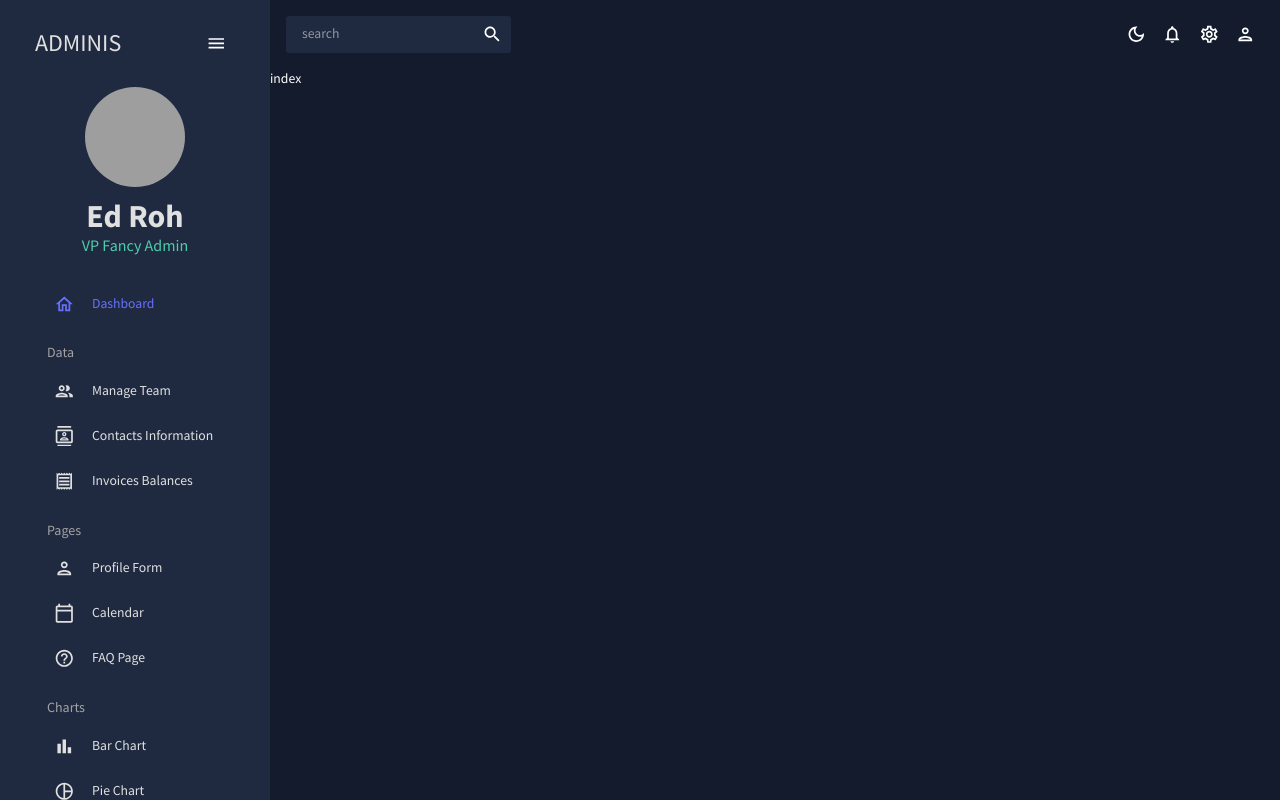
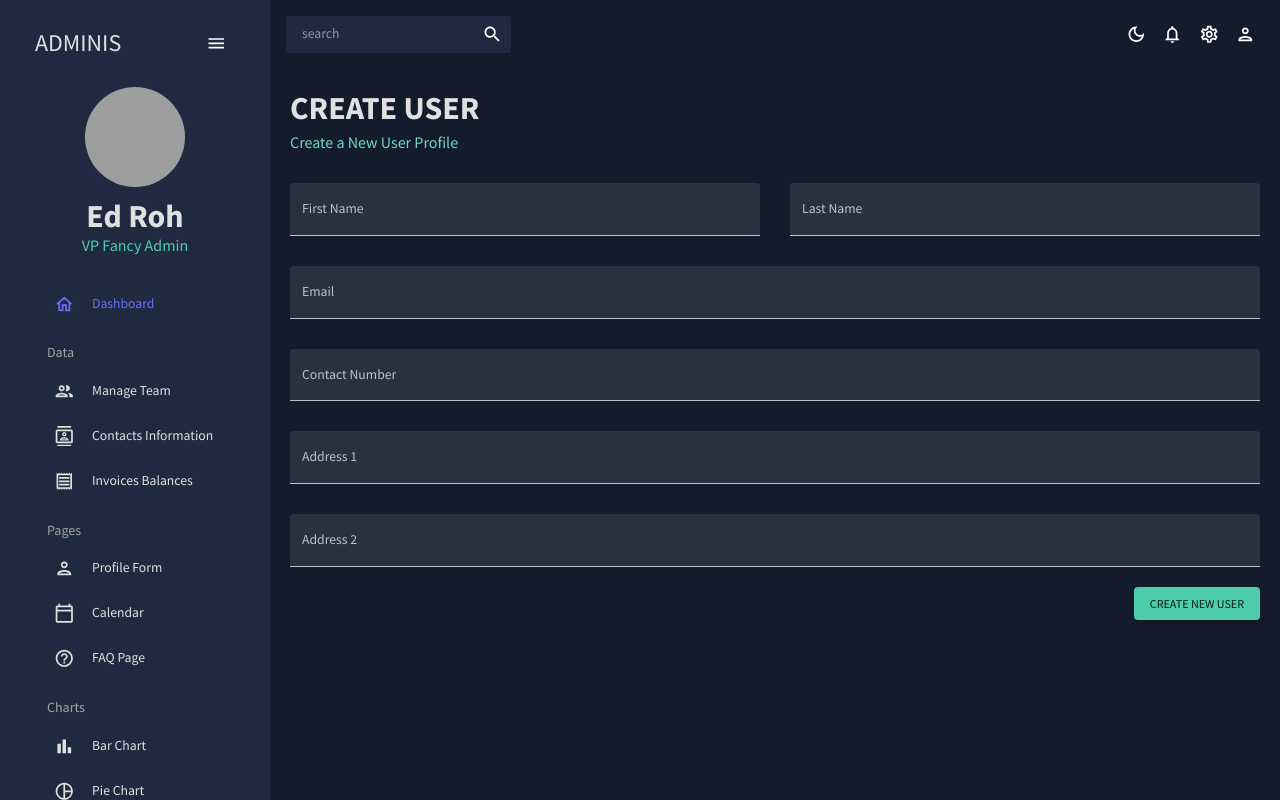
Before and after one commit to JMUT1/material-dashbord-tut, a React (Create React App) app: page /form in a window 1280 px wide. Built offline with nearby package versions, Linux system fonts and the light colour scheme; grey boxes are pictures that could not be loaded.

Commit message:
making the form and validations

```diff
--- a/src/scenes/form/index.jsx
+++ b/src/scenes/form/index.jsx
@@ -4,11 +4,151 @@
 import useMediaQuery from "@mui/material/useMediaQuery";
 import Header from "../../components/Header";
 
+const Form = () => {
+  const isNonMobile = useMediaQuery("(min-width:600px)");
 
-const Form = () => {
+  const handleFormSubmit = (values) => {
+    console.log(values);
+  };
+
   return (
-    <Box>index</Box>
-  )
-}
+    <Box m="20px">
+      <Header title="CREATE USER" subtitle="Create a New User Profile" />
 
-export default Form
+      <Formik
+        onSubmit={handleFormSubmit}
+        initialValues={initialValues}
+        validationSchema={checkoutSchema}
+      >
+        {({
+          values,
+          errors,
+          touched,
+          handleBlur,
+          handleChange,
+          handleSubmit,
+        }) => (
+          <form onSubmit={handleSubmit}>
+            <Box
+              display="grid"
+              gap="30px"
+              gridTemplateColumns="repeat(4, minmax(0, 1fr))"
+              sx={{
+                "& > div": { gridColumn: isNonMobile ? undefined : "span 4" },
+              }}
+            >
+              <TextField
+                fullWidth
+                variant="filled"
+                type="text"
+                label="First Name"
+                onBlur={handleBlur}
+                onChange={handleChange}
+                value={values.firstName}
+                name="firstName"
+                error={!!touched.firstName && !!errors.firstName}
+                helperText={touched.firstName && errors.firstName}
+                sx={{ gridColumn: "span 2" }}
+              />
+              <TextField
+                fullWidth
+                variant="filled"
+                type="text"
+                label="Last Name"
+                onBlur={handleBlur}
+                onChange={handleChange}
+                value={values.lastName}
+                name="lastName"
+                error={!!touched.lastName && !!errors.lastName}
+                helperText={touched.lastName && errors.lastName}
+                sx={{ gridColumn: "span 2" }}
+              />
+              <TextField
+                fullWidth
+                variant="filled"
+                type="text"
+                label="Email"
+                onBlur={handleBlur}
+                onChange={handleChange}
+                value={values.email}
+                name="email"
+                error={!!touched.email && !!errors.email}
+                helperText={touched.email && errors.email}
+                sx={{ gridColumn: "span 4" }}
+              />
+              <TextField
+                fullWidth
+                variant="filled"
+                type="text"
+                label="Contact Number"
+                onBlur={handleBlur}
+                onChange={handleChange}
+                value={values.contact}
+                name="contact"
+                error={!!touched.contact && !!errors.contact}
+                helperText={touched.contact && errors.contact}
+                sx={{ gridColumn: "span 4" }}
+              />
+              <TextField
+                fullWidth
+                variant="filled"
+                type="text"
+                label="Address 1"
+                onBlur={handleBlur}
+                onChange={handleChange}
+                value={values.address1}
+                name="address1"
+                error={!!touched.address1 && !!errors.address1}
+                helperText={touched.address1 && errors.address1}
+                sx={{ gridColumn: "span 4" }}
+              />
+              <TextField
+                fullWidth
+                variant="filled"
+                type="text"
+                label="Address 2"
+                onBlur={handleBlur}
+                onChange={handleChange}
+                value={values.address2}
+                name="address2"
+                error={!!touched.address2 && !!errors.address2}
+                helperText={touched.address2 && errors.address2}
+                sx={{ gridColumn: "span 4" }}
+              />
+            </Box>
+            <Box display="flex" justifyContent="end" mt="20px">
+              <Button type="submit" color="secondary" variant="contained">
+                Create New User
+              </Button>
+            </Box>
+          </form>
+        )}
+      </Formik>
+    </Box>
+  );
+};
+
+const phoneRegExp =
+  /^((\+[1-9]{1,4}[ -]?)|(\([0-9]{2,3}\)[ -]?)|([0-9]{2,4})[ -]?)*?[0-9]{3,4}[ -]?[0-9]{3,4}$/;
+
+const checkoutSchema = yup.object().shape({
+  firstName: yup.string().required("required"),
+  lastName: yup.string().required("required"),
+  email: yup.string().email("invalid email").required("required"),
+  contact: yup
+    .string()
+    .matches(phoneRegExp, "Phone number is not valid")
+    .required("required"),
+  address1: yup.string().required("required"),
+  address2: yup.string().required("required"),
+});
+const initialValues = {
+  firstName: "",
+  lastName: "",
+  email: "",
+  contact: "",
+  address1: "",
+  address2: "",
+};
+
+export default Form;
```
